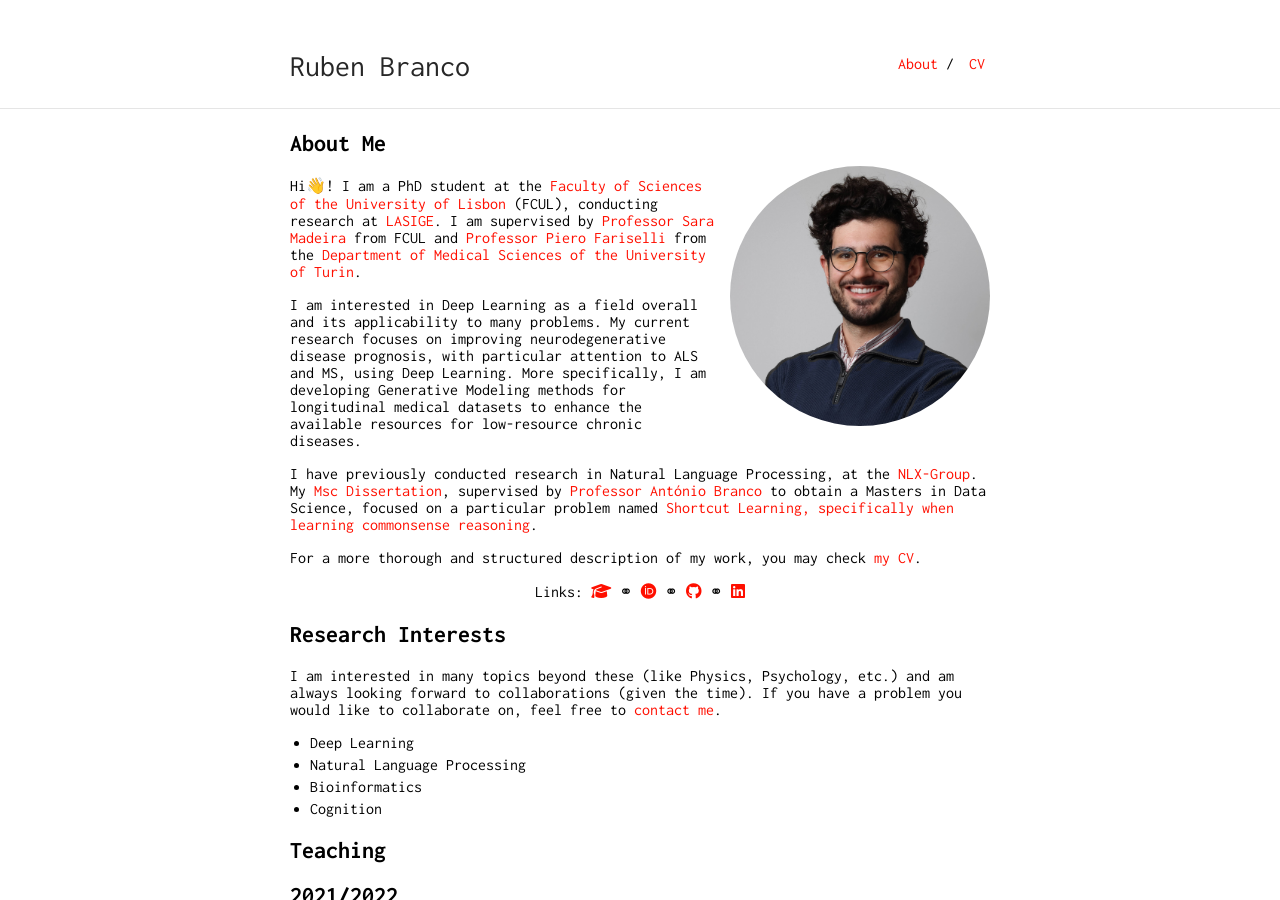
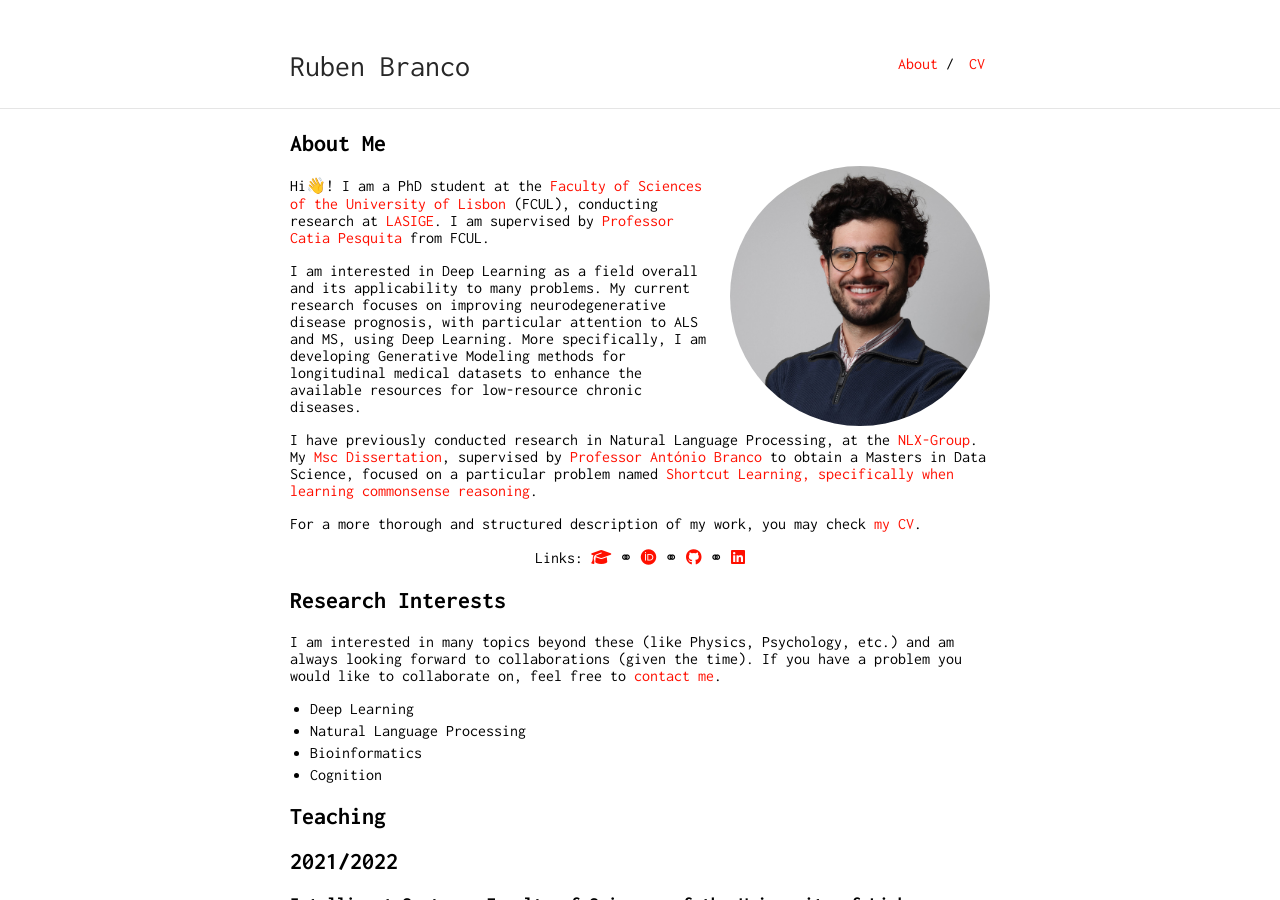
Before and after one commit to SusanaPNunes/susanapnunes.github.io, a Jekyll site: the page built from index.md, in a window 1280 px wide and 900 px high. Built offline with Jekyll 4.4.1, drawn with Linux system fonts in a browser that asks for light colours; nearby versions of some CDN libraries.

Commit message:
Update index.md

```diff
--- a/index.md
+++ b/index.md
@@ -7,7 +7,7 @@ title: Ruben Branco
 
 <img class="profile-picture" src="me.jpg">
 
-Hi👋! I am a PhD student at the <a target="_blank" href="https://ciencias.ulisboa.pt/">Faculty of Sciences of the University of Lisbon</a> (FCUL), conducting research at <a target="_blank" href="https://www.lasige.pt/">LASIGE</a>. I am supervised by <a target="_blank" href="https://saracmadeira.wordpress.com/">Professor Sara Madeira</a> from FCUL and <a target="_blank" href="http://www.biocomp.unibo.it/piero/">Professor Piero Fariselli</a> from the <a target="_blank" href="https://dms.campusnet.unito.it/do/home.pl">Department of Medical Sciences of the University of Turin</a>.
+Hi👋! I am a PhD student at the <a target="_blank" href="https://ciencias.ulisboa.pt/">Faculty of Sciences of the University of Lisbon</a> (FCUL), conducting research at <a target="_blank" href="https://www.lasige.pt/">LASIGE</a>. I am supervised by <a target="_blank" href="https://saracmadeira.wordpress.com/">Professor Catia Pesquita</a> from FCUL.
 
 I am interested in Deep Learning as a field overall and its applicability to many problems. My current research focuses on improving neurodegenerative disease prognosis, with particular attention to ALS and MS, using Deep Learning. More specifically, I am developing Generative Modeling methods for longitudinal medical datasets to enhance the available resources for low-resource chronic diseases.
 
```
